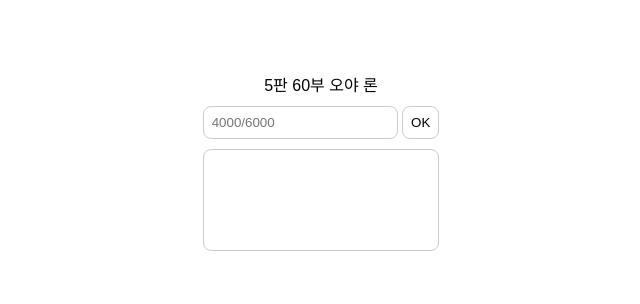
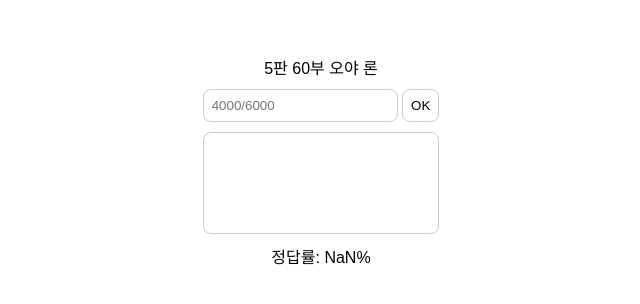
Before and after one commit to junhg0211/mahjong-score-calculation, a SvelteKit app: page / in a window 1280 px wide. Shown: the part 234-538 px from the top of the page, without its empty margins (319-959 px from the left). Built offline with nearby package versions, Linux system fonts and the light colour scheme; a web font is replaced by a local one.

Commit message:
add correct percentage

```diff
--- a/src/routes/+page.svelte
+++ b/src/routes/+page.svelte
@@ -22,11 +22,11 @@
 		if (hanr < 0.05) {
 			han = 13;
 		} else if (hanr < 0.1) {
-			han = Math.random() * 2 + 11;
+			han = Math.floor(Math.random() * 2) + 11;
 		} else if (hanr < 0.15) {
-			han = Math.random() * 3 + 8;
+			han = Math.floor(Math.random() * 3) + 8;
 		} else if (hanr < 0.3) {
-			han = Math.random() * 2 + 6;
+			han = Math.floor(Math.random() * 2) + 6;
 		} else if (hanr < 0.5) {
 			han = 5;
 		} else {
@@ -57,6 +57,9 @@
 			},
 			...records
 		];
+
+		if (userInput === score) corrects++;
+		total++;
 
 		[fu, han, oya, agari] = createSet();
 		userInput = '';
@@ -98,6 +101,9 @@
 			return `${score}`;
 		}
 	}
+
+	let total = 0;
+	let corrects = 0;
 </script>
 
 <div class="main-container">
@@ -115,6 +121,7 @@
 				</div>
 			{/each}
 		</div>
+		<div>정답률: {Math.round((corrects / total) * 10000) / 100}%</div>
 	</div>
 </div>
 
```
